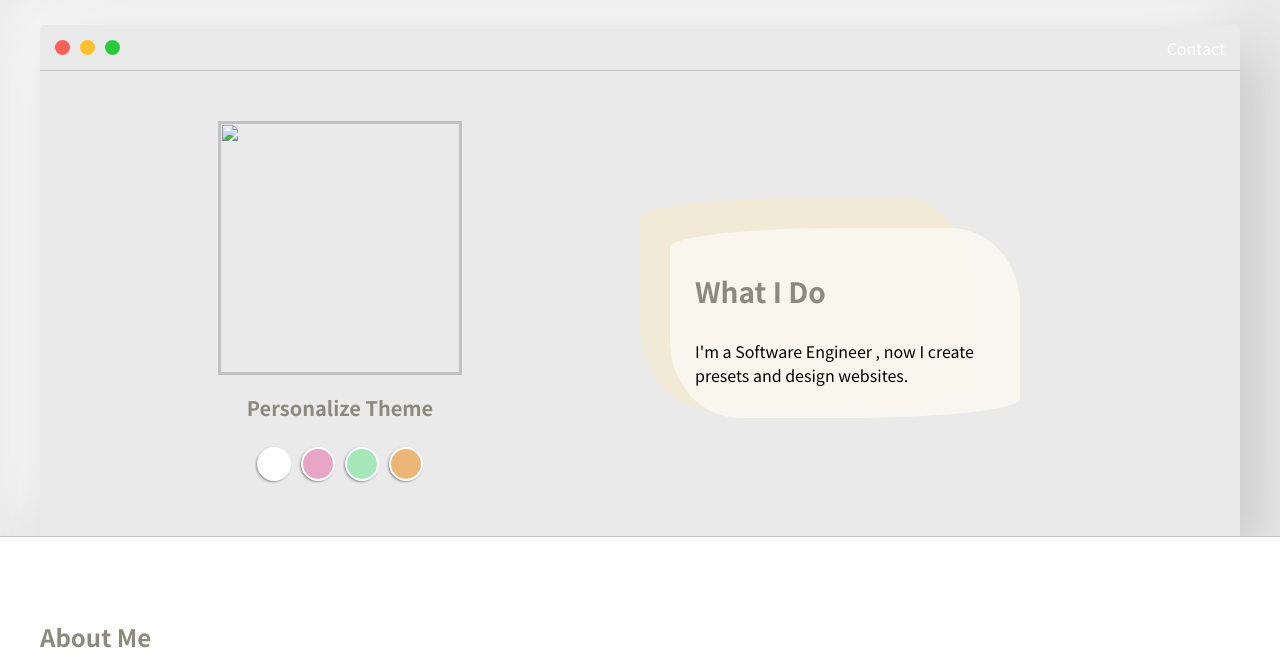
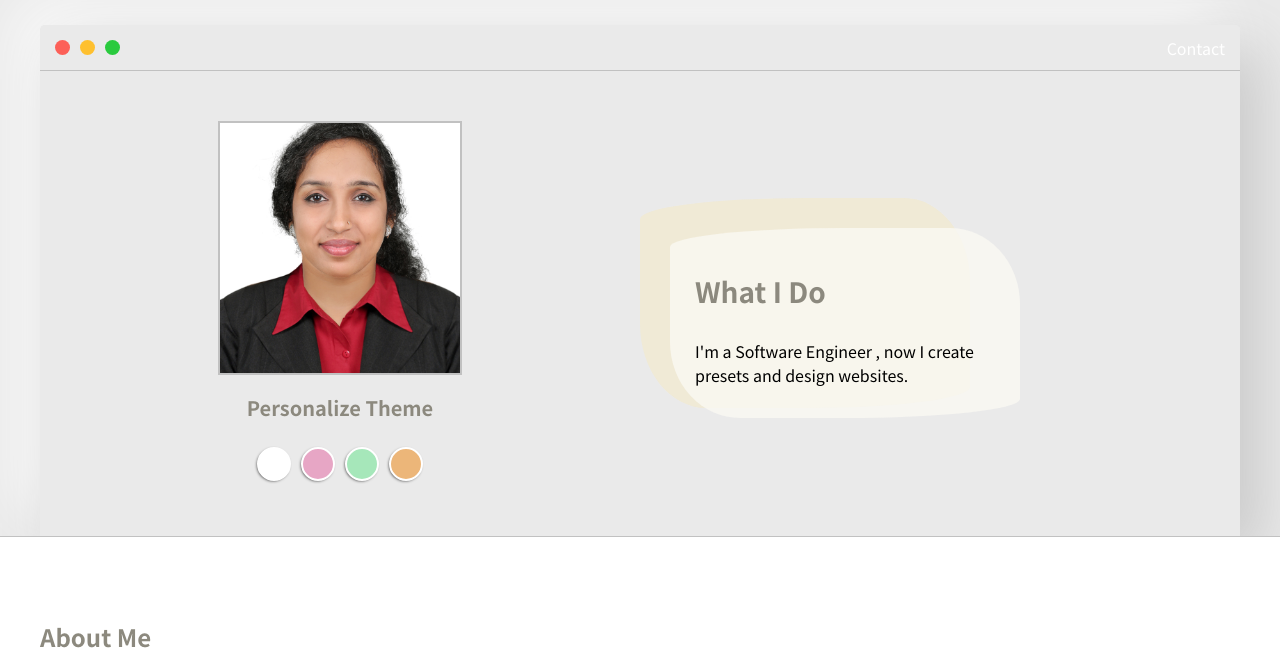
Before and after one commit to BhavyaBibi/my_website_22, a plain HTML site: page index.html in a window 1280 px wide. Shown: the part 135-800 px from the top of the page. Drawn offline with Linux system fonts and the light colour scheme; a script that the page names is missing; a web font is replaced by a local one.

Commit message:
nicely upload my portofolio website

```diff
--- a/index.html
+++ b/index.html
@@ -48,7 +48,7 @@
 				</div>
 
 				<div class="left-column">
-					<img id="profile-pic" src="images/profile.jpg">
+					<img id="profile-pic" src="images/bhavya.jpg">
 					<h5 style="text-align: center; line-height: 0;">Personalize Theme</h5>
 
 					<div id="theme-options-wrapper">
```
Also changed, not shown: images/bhavya.jpg (added).
